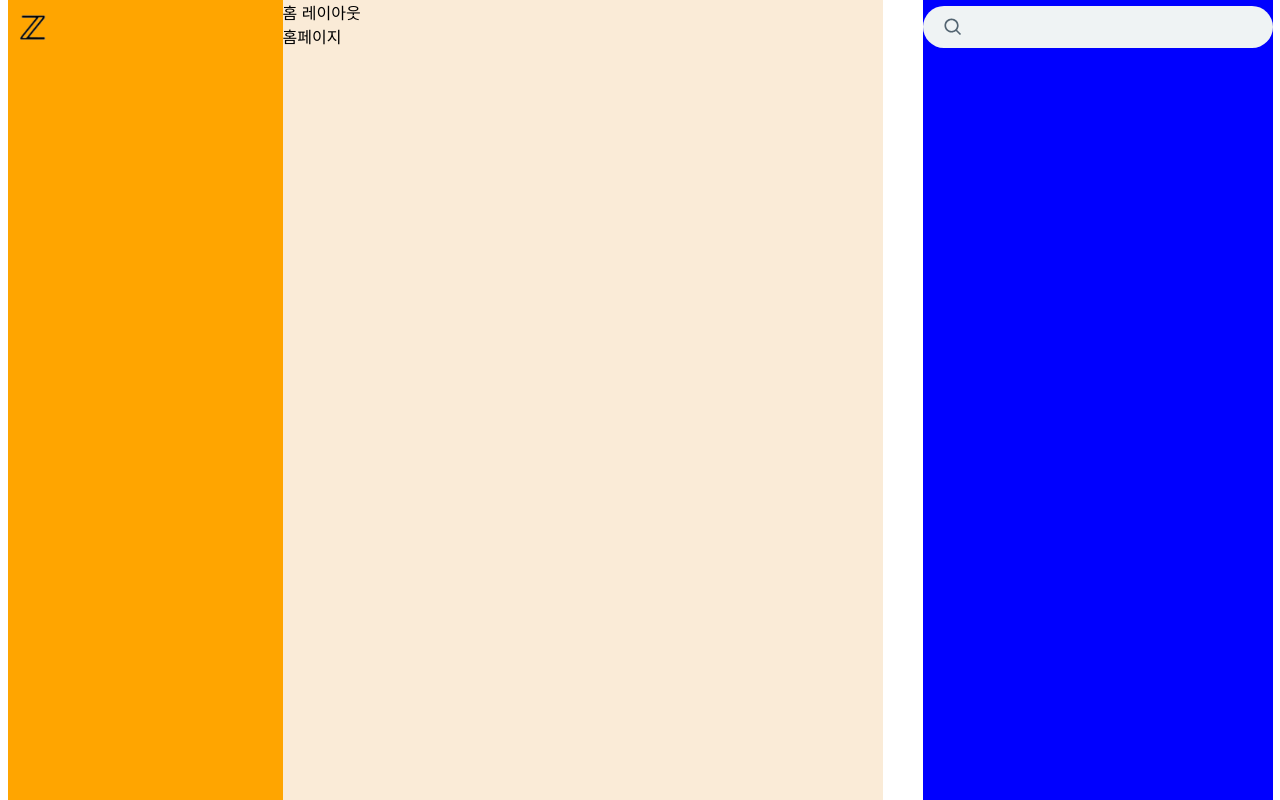
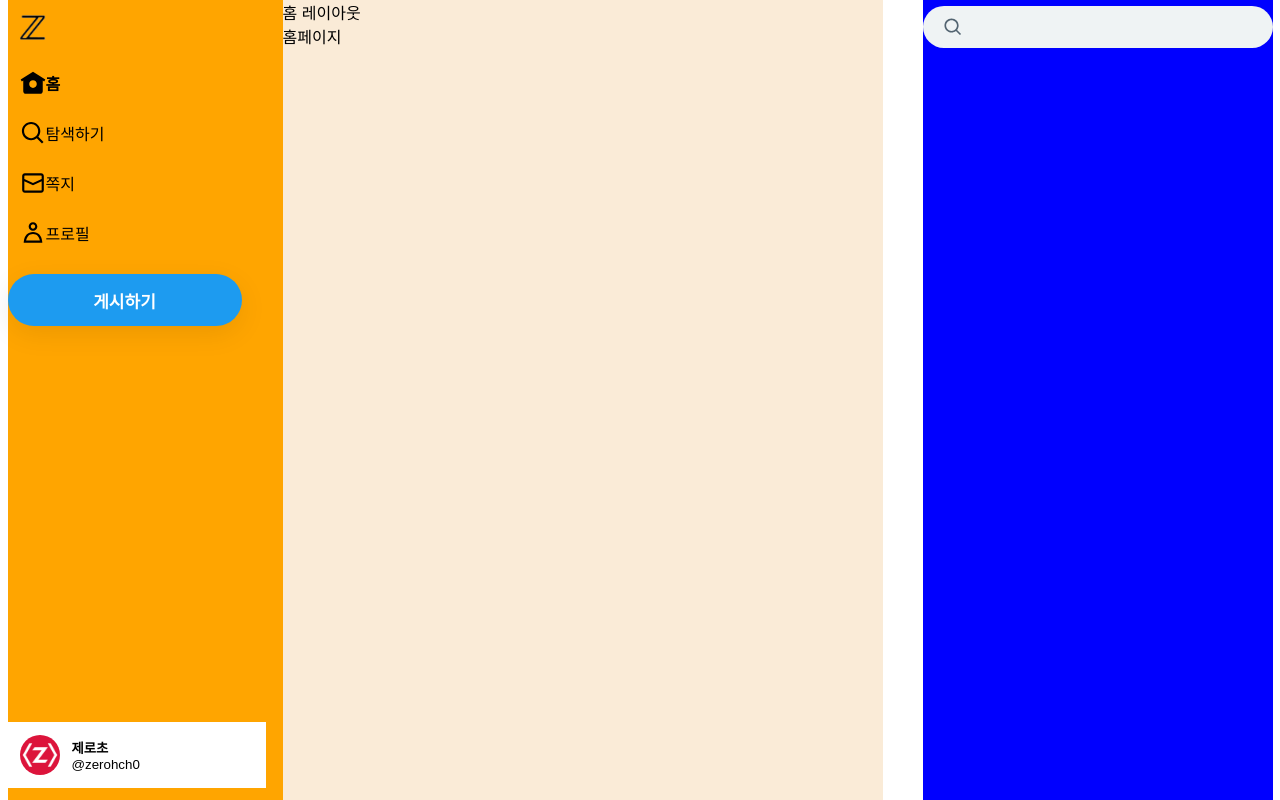
Before and after one commit to baeksehee/NextPlusReact-Query, a Next.js app in the folder z-com/: page /home in a window 1280 px wide. Built offline with nearby package versions, Linux system fonts and the light colour scheme.

Commit message:
section02-왼쪽 섹션 클론코딩

```diff
--- /dev/null
+++ b/z-com/src/app/(afterLogin)/_component/LogoutButton.tsx
@@ -0,0 +1,27 @@
+"use client";
+
+import style from "@/app/(afterLogin)/_component/LogoutButton.module.css";
+import Image from "next/image";
+
+export default function LogoutButton() {
+  const me = {
+    // 임시로 내 정보 있는것처럼
+    id: "zerohch0",
+    nickname: "제로초",
+    image: "/5Udwvqim.jpg",
+  };
+
+  const onLogout = () => {};
+
+  return (
+    <button className={style.logOutButton} onClick={onLogout}>
+      <div className={style.logOutUserImage}>
+        <img src={me.image} alt={me.id} />
+      </div>
+      <div className={style.logOutUserName}>
+        <div>{me.nickname}</div>
+        <div>@{me.id}</div>
+      </div>
+    </button>
+  );
+}
--- /dev/null
+++ b/z-com/src/app/(afterLogin)/_component/NavMenu.tsx
@@ -0,0 +1,161 @@
+"use client";
+
+import style from "./navMenu.module.css";
+import { useSelectedLayoutSegment } from "next/navigation";
+import Link from "next/link";
+
+export default function NavMenu() {
+  const segment = useSelectedLayoutSegment();
+  console.log(segment);
+  const me = {
+    // 임시로 내 정보 있는것처럼
+    id: "zerohch0",
+  };
+
+  return (
+    <>
+      <li>
+        <Link href="/home">
+          <div className={style.navPill}>
+            {segment === "home" ? (
+              <>
+                <svg
+                  width={26}
+                  viewBox="0 0 24 24"
+                  aria-hidden="true"
+                  className="r-18jsvk2 r-4qtqp9 r-yyyyoo r-lwhw9o r-dnmrzs r-bnwqim r-1plcrui r-lrvibr r-cnnz9e"
+                >
+                  <g>
+                    <path d="M12 1.696L.622 8.807l1.06 1.696L3 9.679V19.5C3 20.881 4.119 22 5.5 22h13c1.381 0 2.5-1.119 2.5-2.5V9.679l1.318.824 1.06-1.696L12 1.696zM12 16.5c-1.933 0-3.5-1.567-3.5-3.5s1.567-3.5 3.5-3.5 3.5 1.567 3.5 3.5-1.567 3.5-3.5 3.5z"></path>
+                  </g>
+                </svg>
+                <div style={{ fontWeight: "bold" }}>홈</div>
+              </>
+            ) : (
+              <>
+                <svg
+                  width={26}
+                  viewBox="0 0 24 24"
+                  aria-hidden="true"
+                  className="r-18jsvk2 r-4qtqp9 r-yyyyoo r-lwhw9o r-dnmrzs r-bnwqim r-1plcrui r-lrvibr r-cnnz9e"
+                >
+                  <g>
+                    <path d="M12 9c-2.209 0-4 1.791-4 4s1.791 4 4 4 4-1.791 4-4-1.791-4-4-4zm0 6c-1.105 0-2-.895-2-2s.895-2 2-2 2 .895 2 2-.895 2-2 2zm0-13.304L.622 8.807l1.06 1.696L3 9.679V19.5C3 20.881 4.119 22 5.5 22h13c1.381 0 2.5-1.119 2.5-2.5V9.679l1.318.824 1.06-1.696L12 1.696zM19 19.5c0 .276-.224.5-.5.5h-13c-.276 0-.5-.224-.5-.5V8.429l7-4.375 7 4.375V19.5z"></path>
+                  </g>
+                </svg>
+                <div>홈</div>
+              </>
+            )}
+          </div>
+        </Link>
+      </li>
+      <li>
+        <Link href="/explore">
+          <div className={style.navPill}>
+            {segment && ["search", "explore"].includes(segment) ? (
+              <>
+                <svg
+                  width={26}
+                  viewBox="0 0 24 24"
+                  aria-hidden="true"
+                  className="r-18jsvk2 r-4qtqp9 r-yyyyoo r-lwhw9o r-dnmrzs r-bnwqim r-1plcrui r-lrvibr r-cnnz9e"
+                >
+                  <g>
+                    <path d="M10.25 4.25c-3.314 0-6 2.686-6 6s2.686 6 6 6c1.657 0 3.155-.67 4.243-1.757 1.087-1.088 1.757-2.586 1.757-4.243 0-3.314-2.686-6-6-6zm-9 6c0-4.971 4.029-9 9-9s9 4.029 9 9c0 1.943-.617 3.744-1.664 5.215l4.475 4.474-2.122 2.122-4.474-4.475c-1.471 1.047-3.272 1.664-5.215 1.664-4.971 0-9-4.029-9-9z"></path>
+                  </g>
+                </svg>
+                <div style={{ fontWeight: "bold" }}>탐색하기</div>
+              </>
+            ) : (
+              <>
+                <svg
+                  width={26}
+                  viewBox="0 0 24 24"
+                  aria-hidden="true"
+                  className="r-18jsvk2 r-4qtqp9 r-yyyyoo r-lwhw9o r-dnmrzs r-bnwqim r-1plcrui r-lrvibr r-cnnz9e"
+                >
+                  <g>
+                    <path d="M10.25 3.75c-3.59 0-6.5 2.91-6.5 6.5s2.91 6.5 6.5 6.5c1.795 0 3.419-.726 4.596-1.904 1.178-1.177 1.904-2.801 1.904-4.596 0-3.59-2.91-6.5-6.5-6.5zm-8.5 6.5c0-4.694 3.806-8.5 8.5-8.5s8.5 3.806 8.5 8.5c0 1.986-.682 3.815-1.824 5.262l4.781 4.781-1.414 1.414-4.781-4.781c-1.447 1.142-3.276 1.824-5.262 1.824-4.694 0-8.5-3.806-8.5-8.5z"></path>
+                  </g>
+                </svg>
+                <div>탐색하기</div>
+              </>
+            )}
+          </div>
+        </Link>
+      </li>
+      <li>
+        <Link href="/messages">
+          <div className={style.navPill}>
+            {segment === "messages" ? (
+              <>
+                <svg
+                  width={26}
+                  viewBox="0 0 24 24"
+                  aria-hidden="true"
+                  className="r-18jsvk2 r-4qtqp9 r-yyyyoo r-lwhw9o r-dnmrzs r-bnwqim r-1plcrui r-lrvibr r-cnnz9e"
+                >
+                  <g>
+                    <path d="M1.998 4.499c0-.828.671-1.499 1.5-1.499h17c.828 0 1.5.671 1.5 1.499v2.858l-10 4.545-10-4.547V4.499zm0 5.053V19.5c0 .828.671 1.5 1.5 1.5h17c.828 0 1.5-.672 1.5-1.5V9.554l-10 4.545-10-4.547z"></path>
+                  </g>
+                </svg>
+                <div style={{ fontWeight: "bold" }}>쪽지</div>
+              </>
+            ) : (
+              <>
+                <svg
+                  width={26}
+                  viewBox="0 0 24 24"
+                  aria-hidden="true"
+                  className="r-18jsvk2 r-4qtqp9 r-yyyyoo r-lwhw9o r-dnmrzs r-bnwqim r-1plcrui r-lrvibr r-cnnz9e"
+                >
+                  <g>
+                    <path d="M1.998 5.5c0-1.381 1.119-2.5 2.5-2.5h15c1.381 0 2.5 1.119 2.5 2.5v13c0 1.381-1.119 2.5-2.5 2.5h-15c-1.381 0-2.5-1.119-2.5-2.5v-13zm2.5-.5c-.276 0-.5.224-.5.5v2.764l8 3.638 8-3.636V5.5c0-.276-.224-.5-.5-.5h-15zm15.5 5.463l-8 3.636-8-3.638V18.5c0 .276.224.5.5.5h15c.276 0 .5-.224.5-.5v-8.037z"></path>
+                  </g>
+                </svg>
+                <div>쪽지</div>
+              </>
+            )}
+          </div>
+        </Link>
+      </li>
+      {me?.id && (
+        <li>
+          <Link href={`/${me?.id}`}>
+            <div className={style.navPill}>
+              {segment === me.id ? (
+                <>
+                  <svg
+                    width={26}
+                    viewBox="0 0 24 24"
+                    aria-hidden="true"
+                    className="r-18jsvk2 r-4qtqp9 r-yyyyoo r-lwhw9o r-dnmrzs r-bnwqim r-1plcrui r-lrvibr r-cnnz9e"
+                  >
+                    <g>
+                      <path d="M17.863 13.44c1.477 1.58 2.366 3.8 2.632 6.46l.11 1.1H3.395l.11-1.1c.266-2.66 1.155-4.88 2.632-6.46C7.627 11.85 9.648 11 12 11s4.373.85 5.863 2.44zM12 2C9.791 2 8 3.79 8 6s1.791 4 4 4 4-1.79 4-4-1.791-4-4-4z"></path>
+                    </g>
+                  </svg>
+                  <div style={{ fontWeight: "bold" }}>프로필</div>
+                </>
+              ) : (
+                <>
+                  <svg
+                    width={26}
+                    viewBox="0 0 24 24"
+                    aria-hidden="true"
+                    className="r-18jsvk2 r-4qtqp9 r-yyyyoo r-lwhw9o r-dnmrzs r-bnwqim r-1plcrui r-lrvibr r-cnnz9e"
+                  >
+                    <g>
+                      <path d="M5.651 19h12.698c-.337-1.8-1.023-3.21-1.945-4.19C15.318 13.65 13.838 13 12 13s-3.317.65-4.404 1.81c-.922.98-1.608 2.39-1.945 4.19zm.486-5.56C7.627 11.85 9.648 11 12 11s4.373.85 5.863 2.44c1.477 1.58 2.366 3.8 2.632 6.46l.11 1.1H3.395l.11-1.1c.266-2.66 1.155-4.88 2.632-6.46zM12 4c-1.105 0-2 .9-2 2s.895 2 2 2 2-.9 2-2-.895-2-2-2zM8 6c0-2.21 1.791-4 4-4s4 1.79 4 4-1.791 4-4 4-4-1.79-4-4z"></path>
+                    </g>
+                  </svg>
+                  <div>프로필</div>
+                </>
+              )}
+            </div>
+          </Link>
+        </li>
+      )}
+    </>
+  );
+}
--- /dev/null
+++ b/z-com/src/app/(afterLogin)/_component/logoutButton.module.css
@@ -0,0 +1,42 @@
+.logOutButton {
+  width: 258px;
+  height: 66px;
+  padding: 12px;
+  display: flex;
+  margin: 12px 0;
+  cursor: pointer;
+  border: none;
+  align-items: center;
+  background-color: #fff;
+  text-align: left;
+}
+/*  */
+.logOutButton:hover {
+  background-color: rgba(15, 20, 25, 0.1);
+  border-radius: 33px;
+}
+
+.logOutUseImage img {
+  width: 40px;
+  border-radius: 50%;
+}
+
+.logOutUserImage {
+  display: flex;
+  align-items: center;
+}
+
+.logOutUserImage img {
+  width: 40px;
+  border-radius: 50%;
+}
+
+.logOutUserName {
+  margin: 0 12px;
+  color: black;
+}
+
+.logOutUserName > div:first-child {
+  font-weight: bold;
+  color: black;
+}
--- /dev/null
+++ b/z-com/src/app/(afterLogin)/_component/navMenu.module.css
@@ -0,0 +1,17 @@
+.navPill {
+  display: inline-flex;
+  height: 50px;
+  padding: 12px;
+  align-items: center;
+}
+
+.navPill:hover {
+  background-color: rgba(15, 20, 25, 0.1);
+  border-radius: 29px;
+}
+
+.navePill > div {
+  margin-left: 20px;
+  margin-right: 16px;
+  font-size: 20px;
+}
--- a/z-com/src/app/(afterLogin)/layout.module.css
+++ b/z-com/src/app/(afterLogin)/layout.module.css
@@ -17,6 +17,10 @@
   height: 100dvh;
 }
 
+.leftSection nav li {
+  list-style-type: none;
+}
+
 .leftSectionFixed {
   background-color: orange;
   position: fixed;
@@ -24,6 +28,14 @@
   height: 100dvh;
   display: flex;
   flex-direction: column;
+}
+
+.leftSectionFixed nav {
+  flex: 1;
+}
+
+.leftSectionFixed nav li {
+  list-style-type: none;
 }
 
 .logo {
@@ -40,8 +52,29 @@
   justify-content: center;
   align-items: center;
 }
+
 .logoPill:hover {
   background-color: rgba(15, 20, 25, 0.1);
+}
+
+.postButton {
+  margin: 16px 0;
+  display: flex;
+  justify-content: center;
+  align-items: center;
+  height: 52px;
+  box-shadow: rgba(0, 0, 0, 0.08) 0px 8px 28px;
+  background-color: rgb(29, 155, 240);
+  width: 234px;
+  border: none;
+  color: rgb(255, 255, 255);
+  font-weight: 700;
+  font-size: 17px;
+  border-radius: 26px;
+}
+
+.postButton:hover {
+  background-color: rgb(26, 140, 216);
 }
 
 .rightSectionWrapper {
--- a/z-com/src/app/(afterLogin)/layout.tsx
+++ b/z-com/src/app/(afterLogin)/layout.tsx
@@ -3,6 +3,8 @@
 import Link from "next/link";
 import Image from "next/image";
 import ZLogo from "../../../public/zlogo.png";
+import NavMenu from "./_component/NavMenu";
+import LogoutButton from "./_component/LogoutButton";
 
 export default function AfterLoginLayout({
   children,
@@ -19,6 +21,15 @@
                 <Image src={ZLogo} alt="z.com로고" width={40} height={40} />
               </div>
             </Link>
+            <nav>
+              <ul>
+                <NavMenu />
+              </ul>
+              <Link href="/compose/tweet" className={style.postButton}>
+                게시하기
+              </Link>
+            </nav>
+            <LogoutButton />
           </div>
         </section>
       </header>
```
